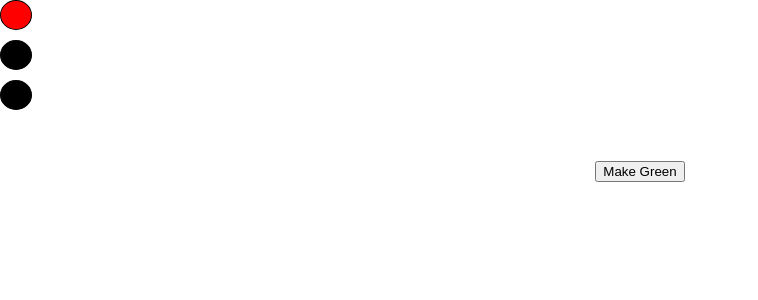
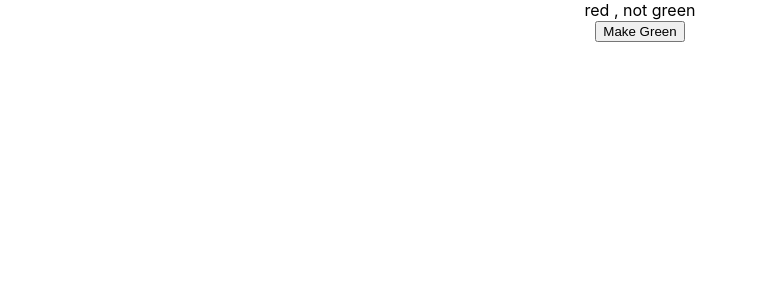
Before and after one commit to sofacles/glens-litterbox, a React (Create React App) app: page / in a window 1280 px wide. Shown: the top 300 px of the page, without its empty margins (0-758 px from the left). Built offline with nearby package versions, Linux system fonts and the light colour scheme.

Commit message:
you can totally connect a functional component to redux

```diff
--- a/src/App.jsx
+++ b/src/App.jsx
@@ -1,63 +1,30 @@
-import React, {Component} from "react";
-import { connect } from "react-redux";
-import "./App.css";
+import React from 'react';
+import { connect } from "react-redux"
+import './App.css';
 
-class App extends Component{
+const App = (props) => {
 
-  constructor(props) {
-    super(props);
-    this.setToGreen = this.setToGreen.bind(this);
-  }
-
-  light = {
-    width: "30px",
-    height: "28px",
-    borderRadius: "50%",
-    border: "1px black solid",
-    backgroundColor: "#000",
-    marginBottom: "10px"
-  };
-
-  red = {
-    backgroundColor: "#f00"
-  };
-
-  green = {
-    backgroundColor: "#0f0"
-  };
-
-
-  setToGreen() {
-    this.props.makeGreen();
-  }
-
-  render() {
   return (
     <div className="App">
-
-        <div style={Object.assign({}, this.light, this.props.red ? this.red : {}) }></div>
-        <div style={this.light}></div>
-        <div style={Object.assign({}, this.light, this.props.green ? this.green : {}) }></div>
-        <div style={{marginTop: "50px"}}>
-          <button onClick={this.setToGreen}>Make Green</button>
+      {props.red ? "red" : "not red"} , {props.green ? "green" : "not green"}
+      <div>
+        <button onClick={props.makeGreen}>Make Green</button>
       </div>
     </div>
   );
 }
 
-};
-const mapStateToProps = state => {
+const mapStateToProps = (state) => {
   return {
     ...state
-  };
-};
+  }
+}
 
-const mapDispatchToProps = dispatch => {
+const mapDispatchToProps = (dispatch) => {
   return {
     makeGreen: () => {
-      dispatch({ type: "MAKE_GREEN" });
+      dispatch({type: "MAKE_GREEN"});
     }
-  };
-};
-
-export default connect(mapStateToProps, mapDispatchToProps)(App);
+  }
+}
+export default connect(mapStateToProps, mapDispatchToProps)( App );
```
Lines whose indentation alone changed are shown as unchanged.
